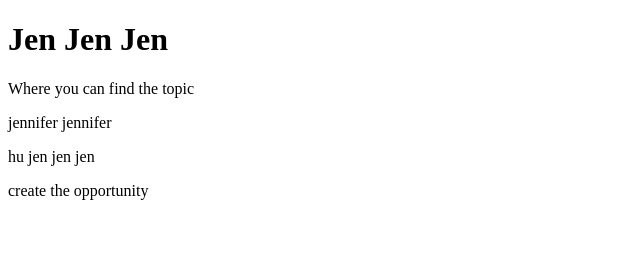
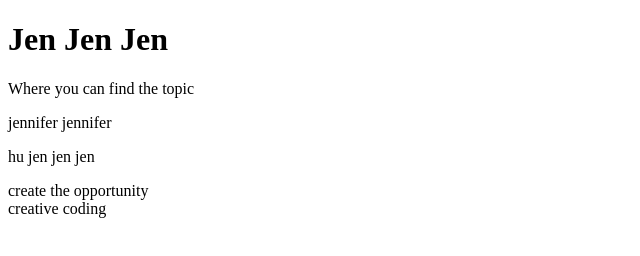
Before and after one commit to CloudLun/git-try, a plain HTML site: page index.html in a window 1280 px wide. Shown: the whole page, without its empty margins (0-640 px from the left). Drawn offline with Linux system fonts and the light colour scheme.

Commit message:
creative

```diff
--- a/index.html
+++ b/index.html
@@ -16,6 +16,7 @@
     <p>jennifer jennifer</p>
     <p>hu jen jen jen</p>
     <div>create the opportunity</div>
+    <section>creative coding</section>
 
 </body>
 </html>
```
